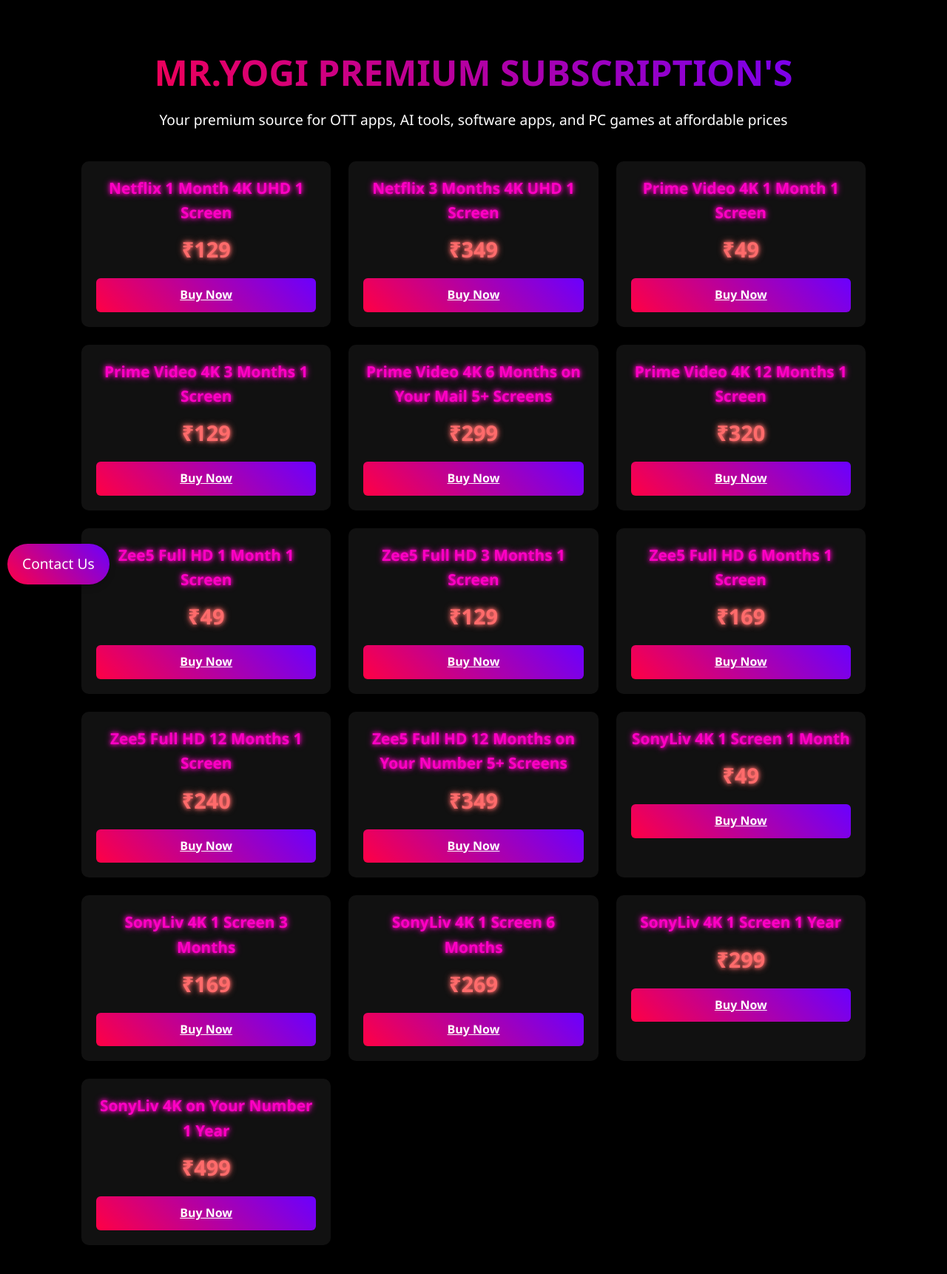
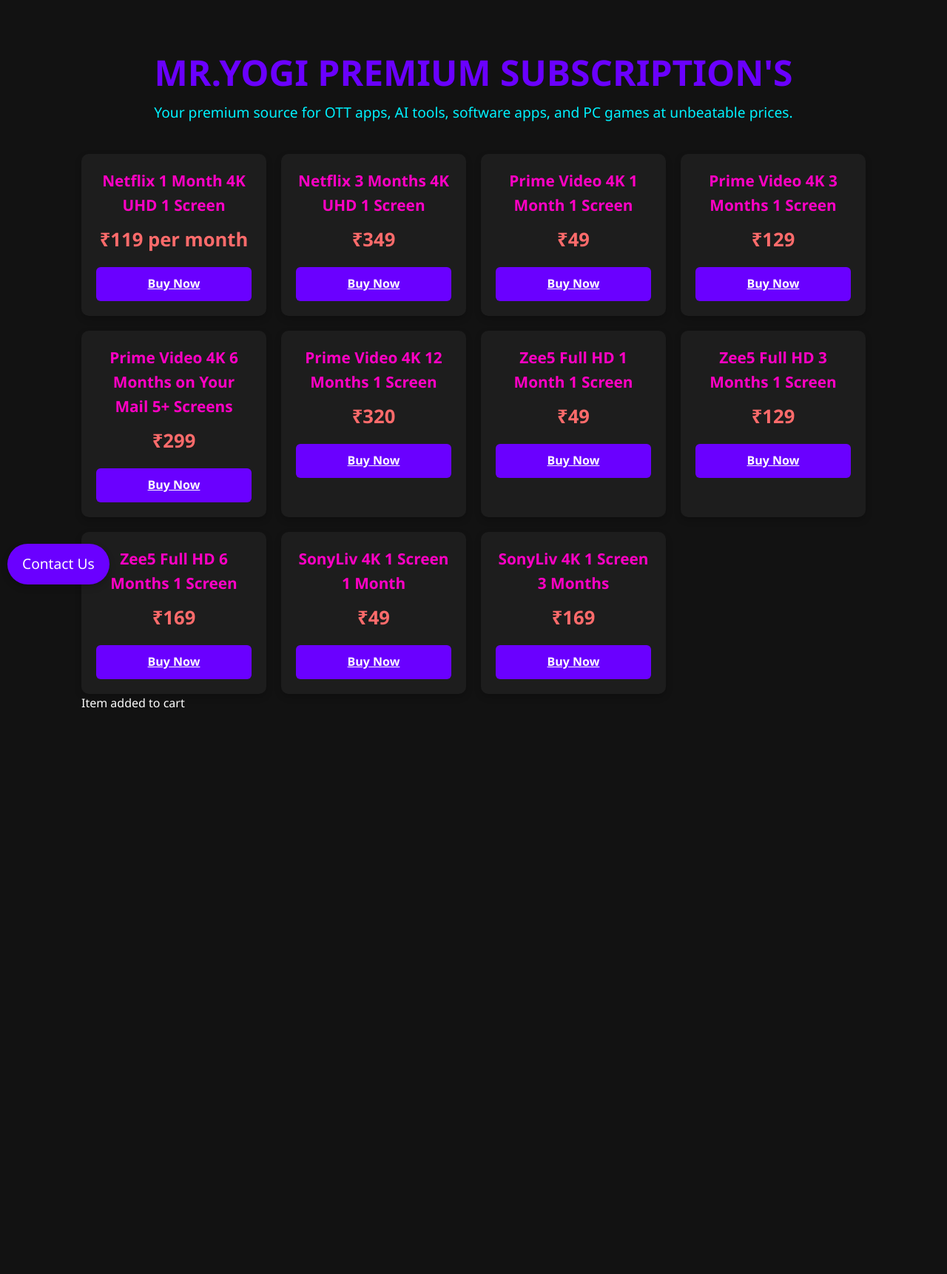
Before and after one commit to TechnoStudent199/Mr-yogi-premium, a plain HTML site: page index.html in a window 1280 px wide. Shown: the whole page at 74% size. After the commit the page ends 984 px from the top, so only its background shows below. Drawn offline with Linux system fonts and the light colour scheme.

Commit message:
index.html

```diff
--- a/index.html
+++ b/index.html
@@ -6,12 +6,12 @@
   <title>MR.YOGI PREMIUM SUBSCRIPTION'S</title>
   <style>
     :root {
-      --color-primary: linear-gradient(45deg, #ff0044, #6a00ff); /* Neon Red and Purple Gradient */
-      --color-secondary: linear-gradient(45deg, #00f2ff, #00ff83); /* Neon Cyan and Green Gradient */
+      --color-primary: #6a00ff; /* Purple */
+      --color-secondary: #00f2ff; /* Cyan */
       --color-accent: #ff00c4; /* Neon Pink */
-      --color-bg: #000000; /* Black Background */
+      --color-bg: #121212; /* Dark Background */
       --color-text: #ffffff; /* White Text */
-      --color-card-bg: #111111; /* Dark Card Background */
+      --color-card-bg: #1d1d1d; /* Dark Card Background */
       --color-price-bg: #ff6b6b; /* Neon Red for Price */
     }
 
@@ -22,18 +22,33 @@
       background: var(--color-bg);
       color: var(--color-text);
       line-height: 1.6;
-      padding-bottom: 60px;
     }
 
-    .container { max-width: 1100px; margin: 0 auto; padding: 20px; }
-    .hero { text-align: center; margin: 40px 0; }
-    .hero h1 { font-size: 3rem; background: var(--color-primary); -webkit-background-clip: text; color: transparent; text-shadow: 0 0 5px var(--color-primary), 0 0 10px var(--color-primary); }
-    .hero p { font-size: 1.2rem; color: var(--color-secondary); margin-top: 10px; }
+    .container {
+      max-width: 1100px;
+      margin: 0 auto;
+      padding: 20px;
+    }
+
+    .hero {
+      text-align: center;
+      margin: 40px 0;
+    }
+
+    .hero h1 {
+      font-size: 3rem;
+      color: var(--color-primary);
+    }
+
+    .hero p {
+      font-size: 1.2rem;
+      color: var(--color-secondary);
+    }
 
     .plans-grid {
       display: grid;
       grid-template-columns: repeat(auto-fill, minmax(250px, 1fr));
-      gap: 24px;
+      gap: 20px;
       margin-top: 30px;
     }
 
@@ -43,35 +58,26 @@
       padding: 20px;
       text-align: center;
       position: relative;
-      border: 2px solid var(--color-secondary);
-      box-shadow: 0 0 10px 0px var(--color-secondary);
-      transition: transform 0.2s, box-shadow 0.2s;
+      box-shadow: 0 4px 10px rgba(0, 0, 0, 0.2);
+      transition: transform 0.3s, box-shadow 0.3s;
     }
 
     .plan-card:hover {
       transform: translateY(-5px);
-      box-shadow: 0 6px 18px rgba(0,0,0,0.1), 0 0 15px var(--color-primary);
+      box-shadow: 0 6px 18px rgba(0,0,0,0.2), 0 0 15px var(--color-primary);
     }
 
     .plan-card h3 {
       font-size: 1.3rem;
       color: var(--color-accent);
       margin-bottom: 10px;
-      text-shadow: 0 0 5px var(--color-accent), 0 0 10px var(--color-accent);
     }
 
     .price {
-      font-size: 1.8rem;
+      font-size: 1.6rem;
       font-weight: bold;
       color: var(--color-price-bg);
       margin-bottom: 16px;
-      text-shadow: 0 0 5px var(--color-price-bg), 0 0 10px var(--color-price-bg);
-    }
-
-    .plan-card .duration {
-      font-size: 1rem;
-      color: var(--color-text);
-      margin-bottom: 10px;
     }
 
     .buy-button {
@@ -80,71 +86,15 @@
       padding: 10px 18px;
       border-radius: 6px;
       font-weight: 600;
-      transition: background 0.2s, box-shadow 0.2s;
+      transition: background 0.3s;
       display: block;
       width: 100%;
       text-align: center;
       margin-top: 10px;
-      box-shadow: 0 0 10px 0px var(--color-primary);
     }
 
     .buy-button:hover {
       background: var(--color-secondary);
-      box-shadow: 0 0 10px 0px var(--color-secondary);
-    }
-
-    .plan-card .select-size {
-      margin-top: 10px;
-      display: flex;
-      justify-content: space-between;
-    }
-
-    .select-size button {
-      padding: 8px;
-      background-color: var(--color-secondary);
-      border: none;
-      color: white;
-      border-radius: 4px;
-      cursor: pointer;
-      transition: background 0.3s;
-    }
-
-    .select-size button:hover {
-      background-color: var(--color-primary);
-    }
-
-    .cart-popup {
-      display: none;
-      position: fixed;
-      bottom: 10px;
-      left: 50%;
-      transform: translateX(-50%);
-      background-color: rgba(0, 0, 0, 0.8);
-      color: white;
-      padding: 10px 15px;
-      border-radius: 5px;
-      font-size: 1rem;
-      text-align: center;
-    }
-
-    .cart-popup.show {
-      display: block;
-    }
-
-    .contact-links {
-      margin-top: 20px;
-      text-align: center;
-    }
-
-    .contact-links a {
-      margin: 0 10px;
-      text-decoration: none;
-      color: var(--color-primary);
-      font-size: 1.2rem;
-    }
-
-    .contact-links a:hover {
-      color: var(--color-accent);
     }
 
     /* Floating contact button */
@@ -167,7 +117,7 @@
       background: var(--color-secondary);
     }
 
-    /* Popup for contact options */
+    /* Contact popup */
     .contact-popup {
       display: none;
       position: fixed;
@@ -203,15 +153,15 @@
   <div class="container">
     <section class="hero">
       <h1>MR.YOGI PREMIUM SUBSCRIPTION'S</h1>
-      <p>Your premium source for OTT apps, AI tools, software apps, and PC games at affordable prices</p>
+      <p>Your premium source for OTT apps, AI tools, software apps, and PC games at unbeatable prices.</p>
     </section>
 
     <div class="plans-grid">
       <!-- Netflix Plans -->
       <div class="plan-card">
         <h3>Netflix 1 Month 4K UHD 1 Screen</h3>
-        <div class="price">₹129</div>
-        <a href="upi://pay?pa=mryogipremium@ybl&pn=MR.YOGI PREMIUM SUBSCRIPTION'S&am=129" target="_blank" class="buy-button">Buy Now</a>
+        <div class="price">₹119 per month</div>
+        <a href="upi://pay?pa=mryogipremium@ybl&pn=MR.YOGI PREMIUM SUBSCRIPTION'S&am=119" target="_blank" class="buy-button">Buy Now</a>
       </div>
 
       <div class="plan-card">
@@ -264,18 +214,6 @@
         <a href="upi://pay?pa=mryogipremium@ybl&pn=MR.YOGI PREMIUM SUBSCRIPTION'S&am=169" target="_blank" class="buy-button">Buy Now</a>
       </div>
 
-      <div class="plan-card">
-        <h3>Zee5 Full HD 12 Months 1 Screen</h3>
-        <div class="price">₹240</div>
-        <a href="upi://pay?pa=mryogipremium@ybl&pn=MR.YOGI PREMIUM SUBSCRIPTION'S&am=240" target="_blank" class="buy-button">Buy Now</a>
-      </div>
-
-      <div class="plan-card">
-        <h3>Zee5 Full HD 12 Months on Your Number 5+ Screens</h3>
-        <div class="price">₹349</div>
-        <a href="upi://pay?pa=mryogipremium@ybl&pn=MR.YOGI PREMIUM SUBSCRIPTION'S&am=349" target="_blank" class="buy-button">Buy Now</a>
-      </div>
-
       <!-- SonyLiv Plans -->
       <div class="plan-card">
         <h3>SonyLiv 4K 1 Screen 1 Month</h3>
@@ -288,24 +226,6 @@
         <div class="price">₹169</div>
         <a href="upi://pay?pa=mryogipremium@ybl&pn=MR.YOGI PREMIUM SUBSCRIPTION'S&am=169" target="_blank" class="buy-button">Buy Now</a>
       </div>
-
-      <div class="plan-card">
-        <h3>SonyLiv 4K 1 Screen 6 Months</h3>
-        <div class="price">₹269</div>
-        <a href="upi://pay?pa=mryogipremium@ybl&pn=MR.YOGI PREMIUM SUBSCRIPTION'S&am=269" target="_blank" class="buy-button">Buy Now</a>
-      </div>
-
-      <div class="plan-card">
-        <h3>SonyLiv 4K 1 Screen 1 Year</h3>
-        <div class="price">₹299</div>
-        <a href="upi://pay?pa=mryogipremium@ybl&pn=MR.YOGI PREMIUM SUBSCRIPTION'S&am=299" target="_blank" class="buy-button">Buy Now</a>
-      </div>
-
-      <div class="plan-card">
-        <h3>SonyLiv 4K on Your Number 1 Year</h3>
-        <div class="price">₹499</div>
-        <a href="upi://pay?pa=mryogipremium@ybl&pn=MR.YOGI PREMIUM SUBSCRIPTION'S&am=499" target="_blank" class="buy-button">Buy Now</a>
-      </div>
     </div>
 
     <div class="cart-popup" id="cart-popup">Item added to cart</div>
@@ -317,7 +237,7 @@
   <!-- Contact popup -->
   <div class="contact-popup" id="contact-popup">
     <a href="https://wa.me/8618388937" target="_blank">Contact via WhatsApp</a>
-    <a href="https://www.instagram.com/mr.yogi_ott" target="_blank">Instagram</a>
+    <a href="https://www.instagram.com/mr.yogi_premium_seller?igsh=MTA3YWNjMWNhdXpwMg==" target="_blank">Instagram</a>
   </div>
 
   <script>
@@ -334,4 +254,4 @@
     });
   </script>
 </body>
-        </html>
+  </html>
```
